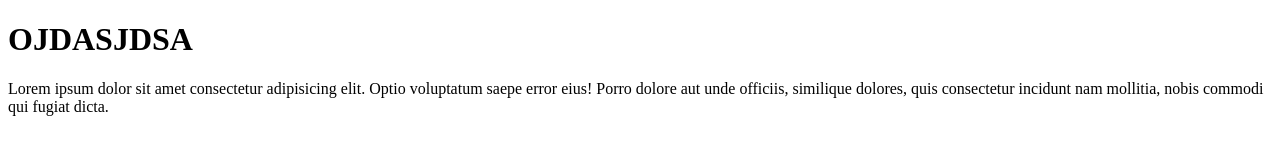
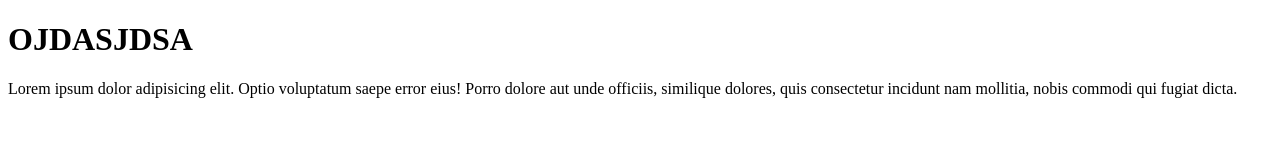
Before and after one commit to victorsanchezr/pruebagit, a plain HTML site: page index.html in a window 1280 px wide. Drawn offline with Linux system fonts and the light colour scheme.

Commit message:
modificacion3

```diff
--- a/index.html
+++ b/index.html
@@ -7,6 +7,6 @@
 </head>
 <body>
     <h1>OJDASJDSA</h1>
-    <p>Lorem ipsum dolor sit amet consectetur adipisicing elit. Optio voluptatum saepe error eius! Porro dolore aut unde officiis, similique dolores, quis consectetur incidunt nam mollitia, nobis commodi qui fugiat dicta.</p>
+    <p>Lorem ipsum dolor  adipisicing elit. Optio voluptatum saepe error eius! Porro dolore aut unde officiis, similique dolores, quis consectetur incidunt nam mollitia, nobis commodi qui fugiat dicta.</p>
 </body>
 </html>
```
